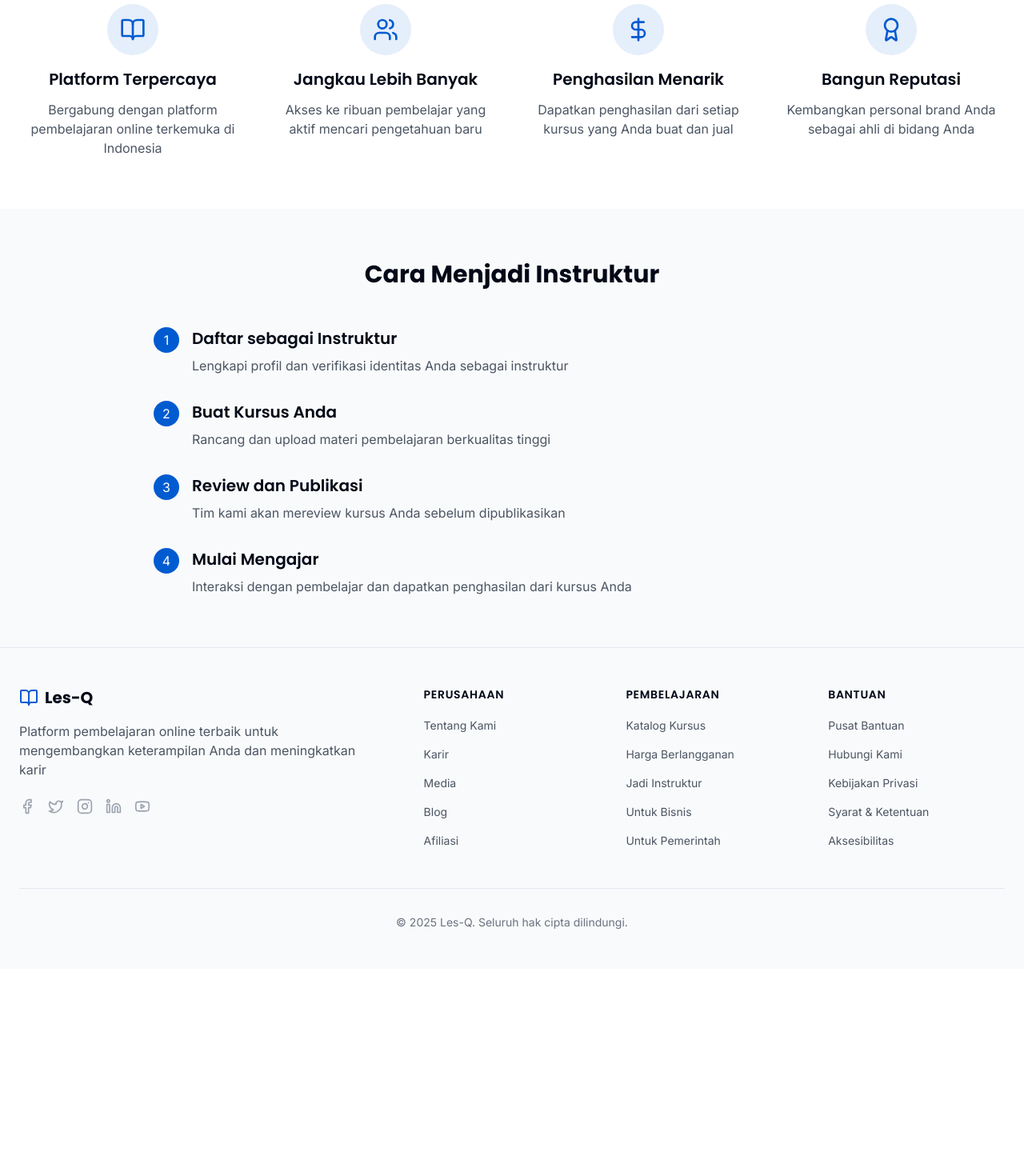
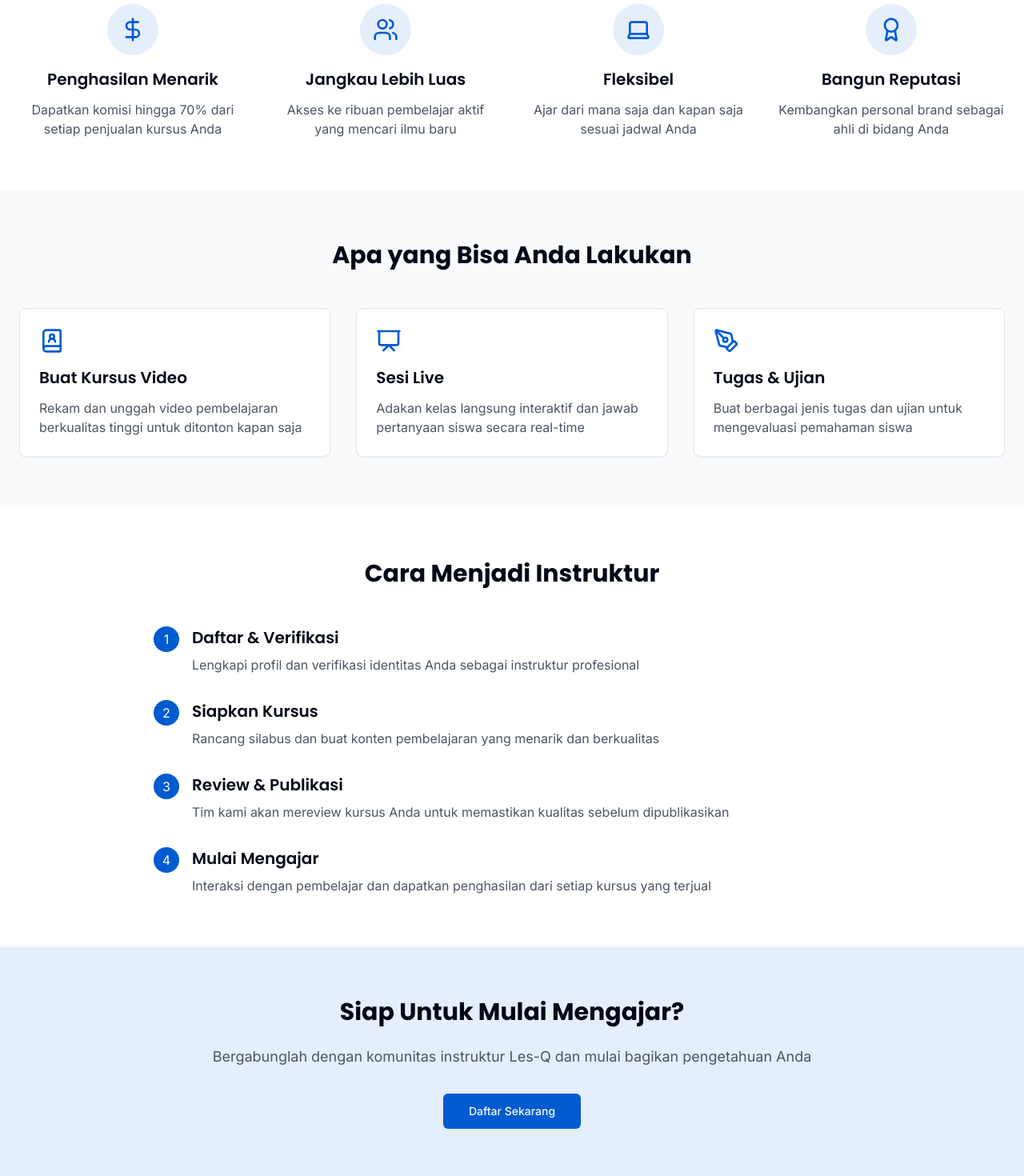
Before and after one commit to DjeniDahlan/lesq-lovable, a React (Vite) app: page /become-instructor in a window 1280 px wide. Shown: the part 540-2010 px from the top of the page at 80% size. Before the commit the page ends 1751 px from the top, so only its background shows below. Built offline with nearby package versions, Linux system fonts and the light colour scheme.

Commit message:
feat: Add become instructor page
Adds a new page with information about becoming an instructor, including benefits and steps.

```diff
--- a/src/pages/instructor/BecomeInstructor.tsx
+++ b/src/pages/instructor/BecomeInstructor.tsx
@@ -2,7 +2,9 @@
 import Navbar from "@/components/layout/Navbar";
 import Footer from "@/components/layout/Footer";
 import { Button } from "@/components/ui/button";
-import { BookOpen, Users, DollarSign, Award } from "lucide-react";
+import { Card, CardContent } from "@/components/ui/card";
+import { BookOpen, Users, DollarSign, Award, Laptop, BookUser, PenTool, Presentation } from "lucide-react";
+import { Link } from "react-router-dom";
 
 const BecomeInstructor = () => {
   return (
@@ -10,7 +12,7 @@ const BecomeInstructor = () => {
       <Navbar />
       <main className="flex-grow">
         {/* Hero Section */}
-        <section className="bg-gray-50 py-16">
+        <section className="bg-gradient-to-b from-primary/10 to-background py-16">
           <div className="container">
             <div className="max-w-3xl mx-auto text-center">
               <h1 className="text-4xl md:text-5xl font-bold mb-6">
@@ -19,7 +21,9 @@ const BecomeInstructor = () => {
               <p className="text-lg text-gray-600 mb-8">
                 Bagikan pengetahuan Anda dan bantu ribuan pembelajar mencapai tujuan mereka sambil membangun karir yang menguntungkan
               </p>
-              <Button size="lg">Mulai Mengajar</Button>
+              <Link to="/register">
+                <Button size="lg" className="px-8">Daftar Sekarang</Button>
+              </Link>
             </div>
           </div>
         </section>
@@ -28,34 +32,34 @@ const BecomeInstructor = () => {
         <section className="py-16">
           <div className="container">
             <h2 className="text-3xl font-bold text-center mb-12">
-              Mengapa Menjadi Instruktur?
+              Keuntungan Menjadi Instruktur
             </h2>
             <div className="grid md:grid-cols-4 gap-8">
               <div className="text-center">
                 <div className="w-16 h-16 mx-auto mb-4 rounded-full bg-primary/10 flex items-center justify-center">
-                  <BookOpen className="h-8 w-8 text-primary" />
+                  <DollarSign className="h-8 w-8 text-primary" />
                 </div>
-                <h3 className="text-xl font-semibold mb-3">Platform Terpercaya</h3>
+                <h3 className="text-xl font-semibold mb-3">Penghasilan Menarik</h3>
                 <p className="text-gray-600">
-                  Bergabung dengan platform pembelajaran online terkemuka di Indonesia
+                  Dapatkan komisi hingga 70% dari setiap penjualan kursus Anda
                 </p>
               </div>
               <div className="text-center">
                 <div className="w-16 h-16 mx-auto mb-4 rounded-full bg-primary/10 flex items-center justify-center">
                   <Users className="h-8 w-8 text-primary" />
                 </div>
-                <h3 className="text-xl font-semibold mb-3">Jangkau Lebih Banyak</h3>
+                <h3 className="text-xl font-semibold mb-3">Jangkau Lebih Luas</h3>
                 <p className="text-gray-600">
-                  Akses ke ribuan pembelajar yang aktif mencari pengetahuan baru
+                  Akses ke ribuan pembelajar aktif yang mencari ilmu baru
                 </p>
               </div>
               <div className="text-center">
                 <div className="w-16 h-16 mx-auto mb-4 rounded-full bg-primary/10 flex items-center justify-center">
-                  <DollarSign className="h-8 w-8 text-primary" />
+                  <Laptop className="h-8 w-8 text-primary" />
                 </div>
-                <h3 className="text-xl font-semibold mb-3">Penghasilan Menarik</h3>
+                <h3 className="text-xl font-semibold mb-3">Fleksibel</h3>
                 <p className="text-gray-600">
-                  Dapatkan penghasilan dari setiap kursus yang Anda buat dan jual
+                  Ajar dari mana saja dan kapan saja sesuai jadwal Anda
                 </p>
               </div>
               <div className="text-center">
@@ -64,15 +68,59 @@ const BecomeInstructor = () => {
                 </div>
                 <h3 className="text-xl font-semibold mb-3">Bangun Reputasi</h3>
                 <p className="text-gray-600">
-                  Kembangkan personal brand Anda sebagai ahli di bidang Anda
+                  Kembangkan personal brand sebagai ahli di bidang Anda
                 </p>
               </div>
             </div>
           </div>
         </section>
 
+        {/* Features Section */}
+        <section className="py-16 bg-gray-50">
+          <div className="container">
+            <h2 className="text-3xl font-bold text-center mb-12">
+              Apa yang Bisa Anda Lakukan
+            </h2>
+            <div className="grid md:grid-cols-3 gap-8">
+              <Card>
+                <CardContent className="pt-6">
+                  <div className="mb-4">
+                    <BookUser className="h-8 w-8 text-primary" />
+                  </div>
+                  <h3 className="text-xl font-semibold mb-3">Buat Kursus Video</h3>
+                  <p className="text-gray-600">
+                    Rekam dan unggah video pembelajaran berkualitas tinggi untuk ditonton kapan saja
+                  </p>
+                </CardContent>
+              </Card>
+              <Card>
+                <CardContent className="pt-6">
+                  <div className="mb-4">
+                    <Presentation className="h-8 w-8 text-primary" />
+                  </div>
+                  <h3 className="text-xl font-semibold mb-3">Sesi Live</h3>
+                  <p className="text-gray-600">
+                    Adakan kelas langsung interaktif dan jawab pertanyaan siswa secara real-time
+                  </p>
+                </CardContent>
+              </Card>
+              <Card>
+                <CardContent className="pt-6">
+                  <div className="mb-4">
+                    <PenTool className="h-8 w-8 text-primary" />
+                  </div>
+                  <h3 className="text-xl font-semibold mb-3">Tugas & Ujian</h3>
+                  <p className="text-gray-600">
+                    Buat berbagai jenis tugas dan ujian untuk mengevaluasi pemahaman siswa
+                  </p>
+                </CardContent>
+              </Card>
+            </div>
+          </div>
+        </section>
+
         {/* How It Works Section */}
-        <section className="py-16 bg-gray-50">
+        <section className="py-16">
           <div className="container">
             <h2 className="text-3xl font-bold text-center mb-12">
               Cara Menjadi Instruktur
@@ -84,9 +132,9 @@ const BecomeInstructor = () => {
                     1
                   </div>
                   <div>
-                    <h3 className="text-xl font-semibold mb-2">Daftar sebagai Instruktur</h3>
+                    <h3 className="text-xl font-semibold mb-2">Daftar & Verifikasi</h3>
                     <p className="text-gray-600">
-                      Lengkapi profil dan verifikasi identitas Anda sebagai instruktur
+                      Lengkapi profil dan verifikasi identitas Anda sebagai instruktur profesional
                     </p>
                   </div>
                 </div>
@@ -95,9 +143,9 @@ const BecomeInstructor = () => {
                     2
                   </div>
                   <div>
-                    <h3 className="text-xl font-semibold mb-2">Buat Kursus Anda</h3>
+                    <h3 className="text-xl font-semibold mb-2">Siapkan Kursus</h3>
                     <p className="text-gray-600">
-                      Rancang dan upload materi pembelajaran berkualitas tinggi
+                      Rancang silabus dan buat konten pembelajaran yang menarik dan berkualitas
                     </p>
                   </div>
                 </div>
@@ -106,9 +154,9 @@ const BecomeInstructor = () => {
                     3
                   </div>
                   <div>
-                    <h3 className="text-xl font-semibold mb-2">Review dan Publikasi</h3>
+                    <h3 className="text-xl font-semibold mb-2">Review & Publikasi</h3>
                     <p className="text-gray-600">
-                      Tim kami akan mereview kursus Anda sebelum dipublikasikan
+                      Tim kami akan mereview kursus Anda untuk memastikan kualitas sebelum dipublikasikan
                     </p>
                   </div>
                 </div>
@@ -119,11 +167,28 @@ const BecomeInstructor = () => {
                   <div>
                     <h3 className="text-xl font-semibold mb-2">Mulai Mengajar</h3>
                     <p className="text-gray-600">
-                      Interaksi dengan pembelajar dan dapatkan penghasilan dari kursus Anda
+                      Interaksi dengan pembelajar dan dapatkan penghasilan dari setiap kursus yang terjual
                     </p>
                   </div>
                 </div>
               </div>
+            </div>
+          </div>
+        </section>
+
+        {/* CTA Section */}
+        <section className="py-16 bg-primary/10">
+          <div className="container">
+            <div className="max-w-3xl mx-auto text-center">
+              <h2 className="text-3xl font-bold mb-6">
+                Siap Untuk Mulai Mengajar?
+              </h2>
+              <p className="text-lg text-gray-600 mb-8">
+                Bergabunglah dengan komunitas instruktur Les-Q dan mulai bagikan pengetahuan Anda
+              </p>
+              <Link to="/register">
+                <Button size="lg" className="px-8">Daftar Sekarang</Button>
+              </Link>
             </div>
           </div>
         </section>
```
